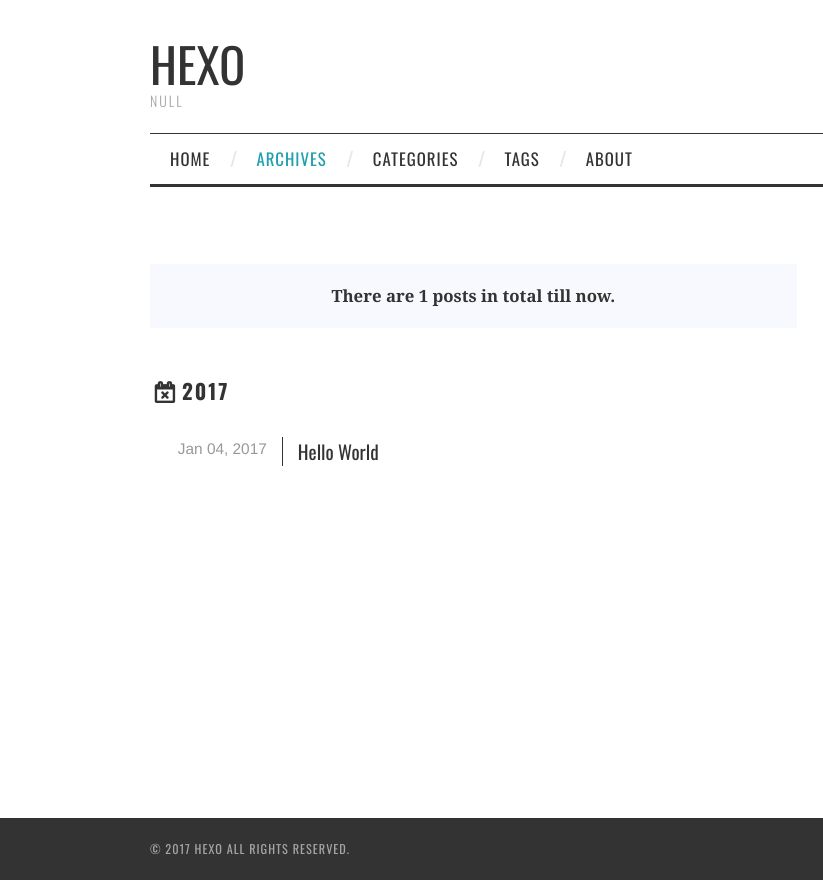
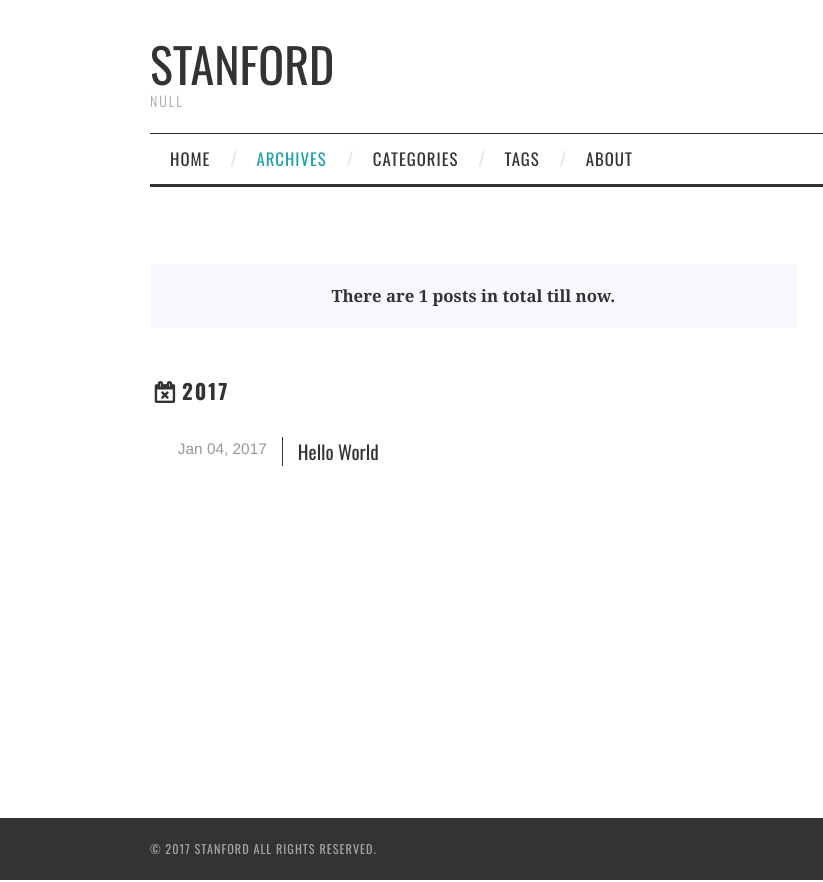
Before and after one commit to stanfordzhang/stanfordzhang.github.io, a plain HTML site: page archives/2017/01/index.html in a window 1280 px wide. Shown: the full height of the page, 0-823 px from the left. Drawn offline with nearby package versions, Linux system fonts and the light colour scheme; some packages are replaced by stand-ins of ours; no server answers; a web font is replaced by a local one.

Commit message:
Site updated: 2017-01-04 16:50:06

```diff
--- a/archives/2017/01/index.html
+++ b/archives/2017/01/index.html
@@ -3,20 +3,20 @@
 <head>
   <meta charset="utf-8">
 
-  <title>archives: 2017/1 | Hexo</title>
+  <title>archives: 2017/1 | Stanford</title>
   <meta name="viewport" content="width=device-width, initial-scale=1, maximum-scale=1">
 
 
 
 
   <meta property="og:type" content="website">
-<meta property="og:title" content="Hexo">
+<meta property="og:title" content="Stanford">
 <meta property="og:url" content="http://yoursite.com/archives/2017/01/index.html">
-<meta property="og:site_name" content="Hexo">
+<meta property="og:site_name" content="Stanford">
 <meta name="twitter:card" content="summary">
-<meta name="twitter:title" content="Hexo">
+<meta name="twitter:title" content="Stanford">
 
-    <link rel="alternate" href="/atom.xml" title="Hexo" type="application/atom+xml">
+    <link rel="alternate" href="/atom.xml" title="Stanford" type="application/atom+xml">
 
   <link rel="icon" href="/css/images/favicon.ico">
 
@@ -55,8 +55,8 @@
       <div class="site-branding">
 
           <h1 class="site-title">
-            <a href="/" title="Hexo" rel="home">
-              Hexo</a>
+            <a href="/" title="Stanford" rel="home">
+              Stanford</a>
           </h1>
           <div class="site-description">null</div>
 
@@ -290,7 +290,7 @@
 
   <div class="clearfix container">
       <div class="site-info">
-	      &copy; 2017 Hexo All Rights Reserved.
+	      &copy; 2017 Stanford All Rights Reserved.
       </div>
       <div class="site-credit">
         Theme by <a href="https://github.com/iTimeTraveler/hexo-theme-hipaper" target="_blank">hipaper</a>
```
Also changed, not shown: 2017/01/04/hello-world/index.html (+6 -6 lines), archives/2017/index.html (+8 -8 lines), archives/index.html (+8 -8 lines), index.html (+8 -8 lines).
